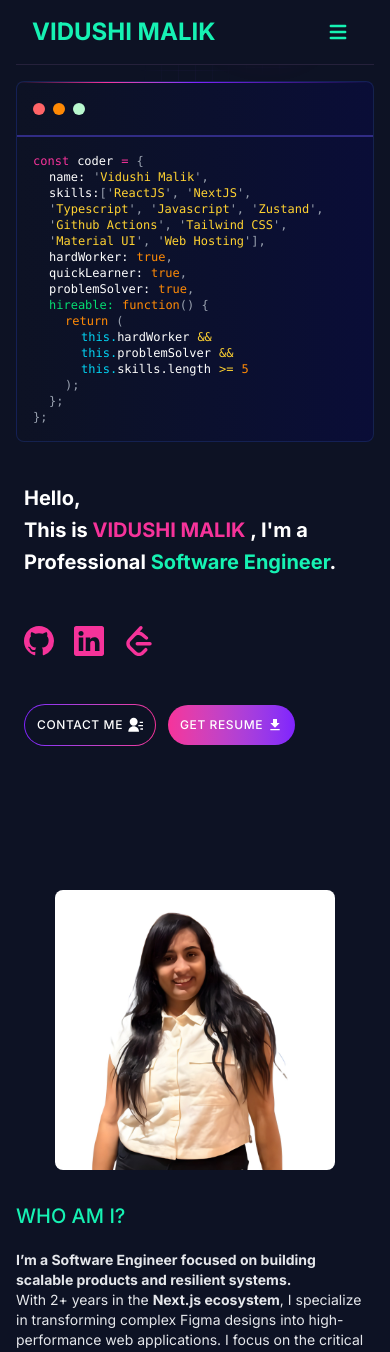
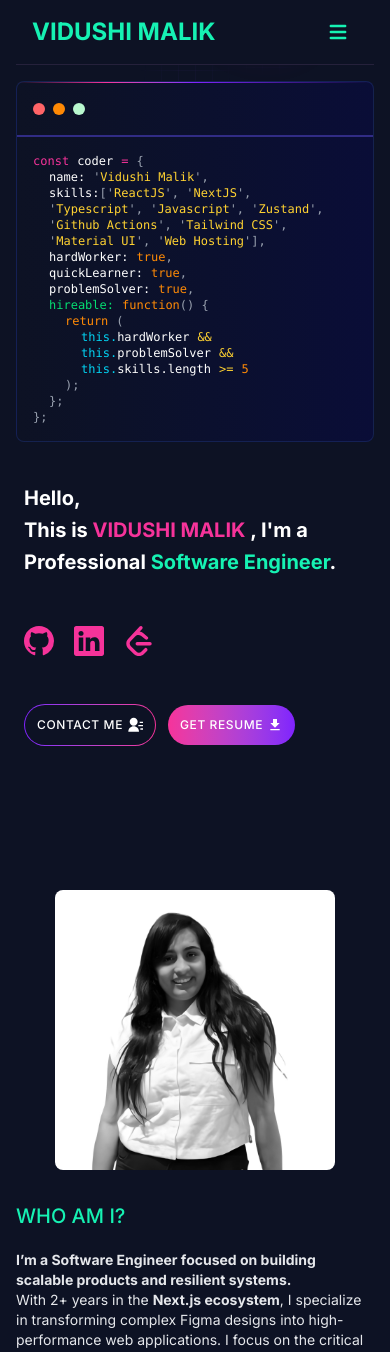
Before and after one commit to Vidushi33/New-Portfolio, a Next.js app: page / in a window 390 px wide. Shown: the top 1352 px of the page. Built offline with nearby package versions, Linux system fonts and the light colour scheme.

Commit message:
checking deployment

```diff
--- a/app/components/homepage/about/index.tsx
+++ b/app/components/homepage/about/index.tsx
@@ -39,7 +39,7 @@ function AboutSection() {
             width={280}
             height={280}
             alt="Vidushi Malik"
-            className="rounded-lg transition-all duration-1000 sm:grayscale hover:grayscale-0 hover:scale-110 cursor-pointer"
+            className="rounded-lg transition-all duration-1000 grayscale hover:grayscale-0 hover:scale-110 cursor-pointer"
           />
         </div>
       </div>
--- a/app/layout.tsx
+++ b/app/layout.tsx
@@ -13,7 +13,7 @@ const inter = Inter({ subsets: ["latin"] });
 export const metadata = {
   title: "Vidushi Malik - Software Engineer",
   description:
-    "This portfolio showcases the work of Vidushi Malik, a frontend engineer and self-taught developer passionate about building intuitive and engaging user experiences. I thrive on learning new technologies, embracing challenges, and continuously improving my craft. Always open to collaboration, I bring a quick-learning mindset and a drive to create impactful digital solutions.",
+    "This portfolio showcases the work of Vidushi Malik, a frontend engineer and self-taught developer Portfolio of Vidushi Malik, a frontend developer specializing in building responsive, user-friendly web applications using modern technologies like Next.js, React, and TypeScript.",
 };
 
 export default function RootLayout({ children }: { children: ReactNode }) {
```
